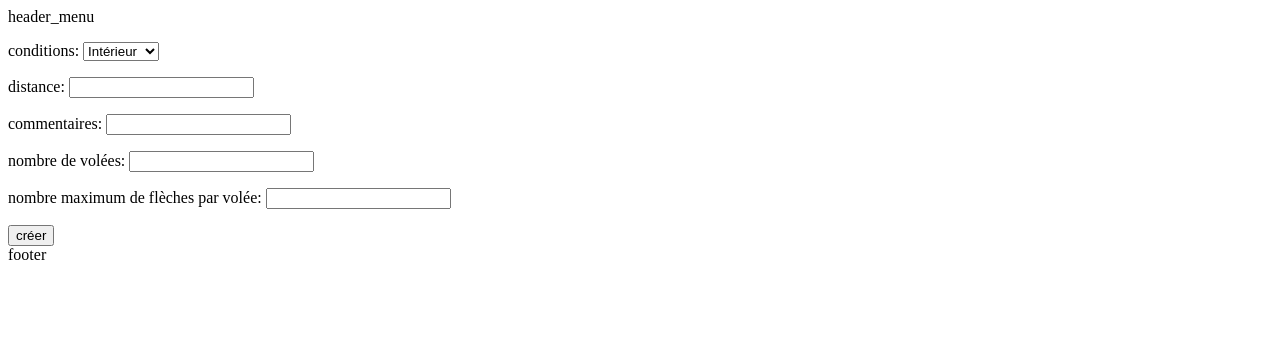
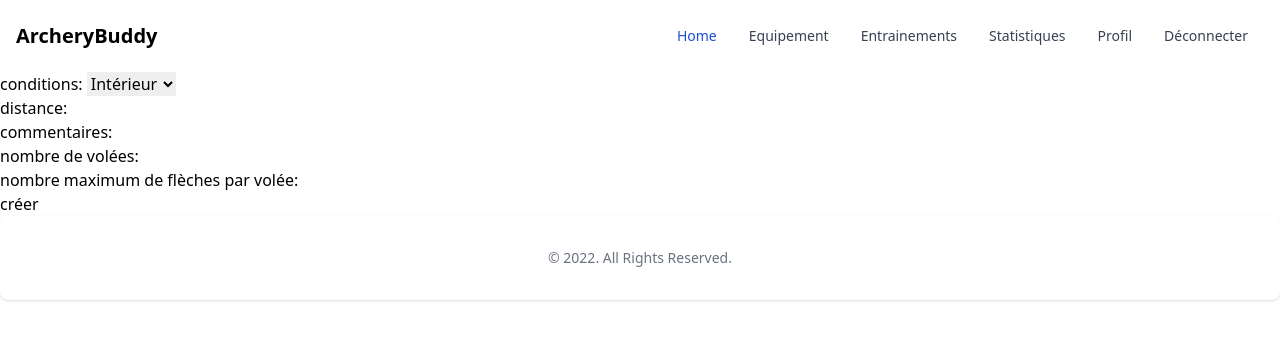
Before and after one commit to remace/OC-P13_Archery_Buddy, a Django app: page /practice/create/ in a window 1280 px wide. Shown: the top 340 px of the page. Run offline with Django 4.2, Linux system fonts and the light colour scheme; the visitor is signed in with stand-in values (Sample User, id 1); some libraries are stand-ins or nearby versions.

Commit message:
⚡️ better nav menu and footer

```diff
--- a/ArcheryBuddy/core/templates/core/base.html
+++ b/ArcheryBuddy/core/templates/core/base.html
@@ -1,17 +1,21 @@
 <!DOCTYPE html>
+{% load static %}
+{% load tailwind_tags %}
 <html lang="fr">
 <head>
     <meta charset="UTF-8">
     <meta http-equiv="X-UA-Compatible" content="IE=edge">
     <meta name="viewport" content="width=device-width, initial-scale=1.0">
     <title>Archery Buddy</title>
+    <link rel="icon" type="image/x-icon" href="{% static 'core/image/icon/logo.png' %}">
+    {% tailwind_css %}
 </head>
 <body>
     {% include "core/header_menu.html" %}
-
     {% block content %}
     {% endblock content %}
 
     {% include "core/footer.html" %}
+    <script src="https://unpkg.com/flowbite@1.5.3/dist/flowbite.js" defer></script>
 </body>
 </html>
--- a/ArcheryBuddy/core/templates/core/footer.html
+++ b/ArcheryBuddy/core/templates/core/footer.html
@@ -1 +1,4 @@
-<div>footer</div>
+<footer class="p-4 bg-white rounded-lg shadow md:px-6 md:py-8 dark:bg-gray-900">
+    <span class="block text-sm text-gray-500 sm:text-center dark:text-gray-400">© 2022. All Rights Reserved.
+    </span>
+</footer>
--- a/ArcheryBuddy/core/templates/core/header_menu.html
+++ b/ArcheryBuddy/core/templates/core/header_menu.html
@@ -1 +1,34 @@
-<div>header_menu</div>
+<nav class="bg-white border-gray-200 px-2 sm:px-4 py-2.5 rounded dark:bg-gray-900">
+  <div class="container flex flex-wrap justify-between items-center mx-auto">
+    <a href="{% url 'home' %}" class="flex items-center">
+        <span class="self-center text-xl font-semibold whitespace-nowrap dark:text-white">ArcheryBuddy</span>
+    </a>
+    <button data-collapse-toggle="navbar-default" type="button" class="inline-flex items-center p-2 ml-3 text-sm text-gray-500 rounded-lg md:hidden hover:bg-gray-100 focus:outline-none focus:ring-2 focus:ring-gray-200 dark:text-gray-400 dark:hover:bg-gray-700 dark:focus:ring-gray-600" aria-controls="navbar-default" aria-expanded="false">
+      <span class="sr-only">Open main menu</span>
+      <svg class="w-6 h-6" aria-hidden="true" fill="currentColor" viewBox="0 0 20 20" xmlns="http://www.w3.org/2000/svg"><path fill-rule="evenodd" d="M3 5a1 1 0 011-1h12a1 1 0 110 2H4a1 1 0 01-1-1zM3 10a1 1 0 011-1h12a1 1 0 110 2H4a1 1 0 01-1-1zM3 15a1 1 0 011-1h12a1 1 0 110 2H4a1 1 0 01-1-1z" clip-rule="evenodd"></path></svg>
+    </button>
+    <div class="hidden w-full md:block md:w-auto" id="navbar-default">
+      <ul class="flex flex-col p-4 mt-4 bg-gray-50 rounded-lg border border-gray-100 md:flex-row md:space-x-8 md:mt-0 md:text-sm md:font-medium md:border-0 md:bg-white dark:bg-gray-800 md:dark:bg-gray-900 dark:border-gray-700">
+        <li>
+          <a href="{% url 'home' %}" class="block py-2 pr-4 pl-3 text-white bg-blue-700 rounded md:bg-transparent md:text-blue-700 md:p-0 dark:text-white" aria-current="page">Home</a>
+        </li>
+        <li>
+          <a href="{% url 'arrows_list' %}" class="block py-2 pr-4 pl-3 text-gray-700 rounded hover:bg-gray-100 md:hover:bg-transparent md:border-0 md:hover:text-blue-700 md:p-0 dark:text-gray-400 md:dark:hover:text-white dark:hover:bg-gray-700 dark:hover:text-white md:dark:hover:bg-transparent">Equipement</a>
+        </li>
+        <li>
+          <a href="{% url 'practice_list' %}" class="block py-2 pr-4 pl-3 text-gray-700 rounded hover:bg-gray-100 md:hover:bg-transparent md:border-0 md:hover:text-blue-700 md:p-0 dark:text-gray-400 md:dark:hover:text-white dark:hover:bg-gray-700 dark:hover:text-white md:dark:hover:bg-transparent">Entrainements</a>
+        </li>
+        <li>
+          <a href="#" class="block py-2 pr-4 pl-3 text-gray-700 rounded hover:bg-gray-100 md:hover:bg-transparent md:border-0 md:hover:text-blue-700 md:p-0 dark:text-gray-400 md:dark:hover:text-white dark:hover:bg-gray-700 dark:hover:text-white md:dark:hover:bg-transparent">Statistiques</a>
+        </li>
+        {%if user.is_authenticated%}
+            <li><a href="#" class="block py-2 pr-4 pl-3 text-gray-700 rounded hover:bg-gray-100 md:hover:bg-transparent md:border-0 md:hover:text-blue-700 md:p-0 dark:text-gray-400 md:dark:hover:text-white dark:hover:bg-gray-700 dark:hover:text-white md:dark:hover:bg-transparent">Profil</a></li>
+            <li><a href="{% url 'logout' %}" class="block py-2 pr-4 pl-3 text-gray-700 rounded hover:bg-gray-100 md:hover:bg-transparent md:border-0 md:hover:text-blue-700 md:p-0 dark:text-gray-400 md:dark:hover:text-white dark:hover:bg-gray-700 dark:hover:text-white md:dark:hover:bg-transparent">Déconnecter</a></li>
+        {% else %}
+            <li><a href="{% url 'login' %}" class="block py-2 pr-4 pl-3 text-gray-700 rounded hover:bg-gray-100 md:hover:bg-transparent md:border-0 md:hover:text-blue-700 md:p-0 dark:text-gray-400 md:dark:hover:text-white dark:hover:bg-gray-700 dark:hover:text-white md:dark:hover:bg-transparent">Login</a></li>
+        {% endif %}
+        </li>
+      </ul>
+    </div>
+  </div>
+</nav>
--- /dev/null
+++ b/ArcheryBuddy/core/templates/core/home.html
@@ -0,0 +1,4 @@
+{% extends "core/base.html" %}
+
+{% block content %}
+{% endblock content %}
--- /dev/null
+++ b/ArcheryBuddy/core/urls.py
@@ -0,0 +1,5 @@
+from django.urls import path
+
+from core import views
+
+urlpatterns = [path("", views.home, name="home")]
--- a/ArcheryBuddy/core/views.py
+++ b/ArcheryBuddy/core/views.py
@@ -1,3 +1,5 @@
 from django.shortcuts import render
 
 # Create your views here.
+def home(request):
+    return render(request, "core/home.html")
```
Also changed, not shown: ArcheryBuddy/core/static/core/image/icon/logo.png (added).
